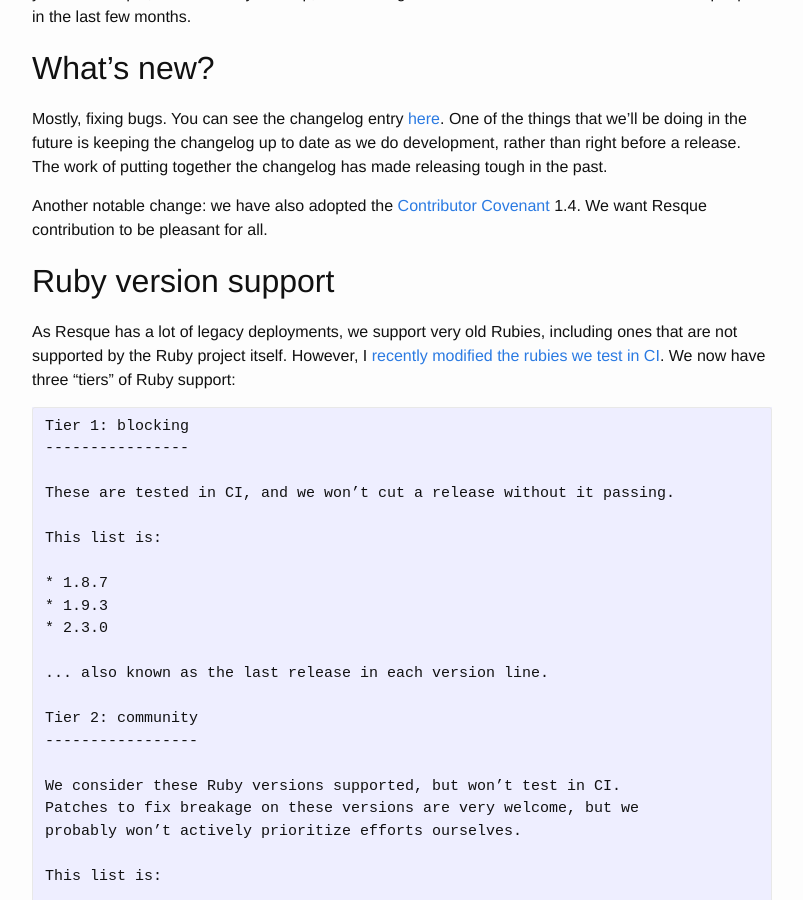
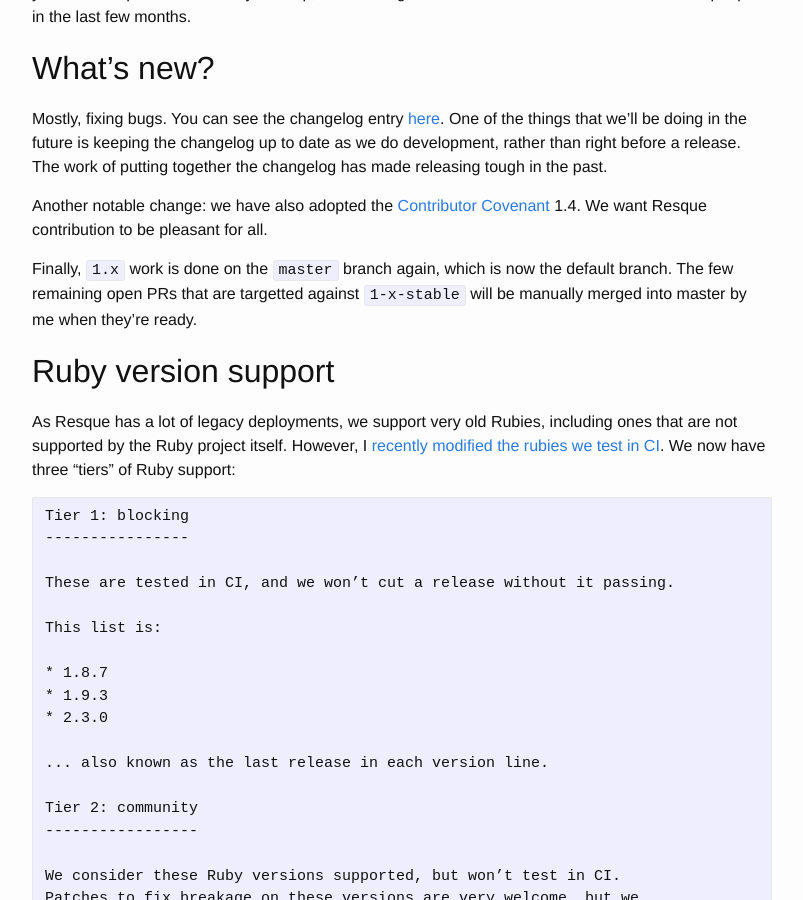
Before and after one commit to resque/resque.github.io, a Jekyll site: the page built from _posts/2016-03-11-resque-1.26.0-released.md, in a window 1280 px wide and 900 px high, scrolled down 578 px. Shown: the whole window, without its empty margins (238-1041 px from the left). Built offline with Jekyll 4.4.1, drawn with Linux system fonts in a browser that asks for light colours.

Commit message:
forgot master branch

```diff
--- a/_posts/2016-03-11-resque-1.26.0-released.md
+++ b/_posts/2016-03-11-resque-1.26.0-released.md
@@ -40,6 +40,10 @@
 We want Resque contribution to be pleasant for all.
 
 [Contributor Covenant]: http://contributor-covenant.org/
+
+Finally, `1.x` work is done on the `master` branch again, which is now the
+default branch. The few remaining open PRs that are targetted against
+`1-x-stable` will be manually merged into master by me when they’re ready.
 
 ## Ruby version support
 
```
